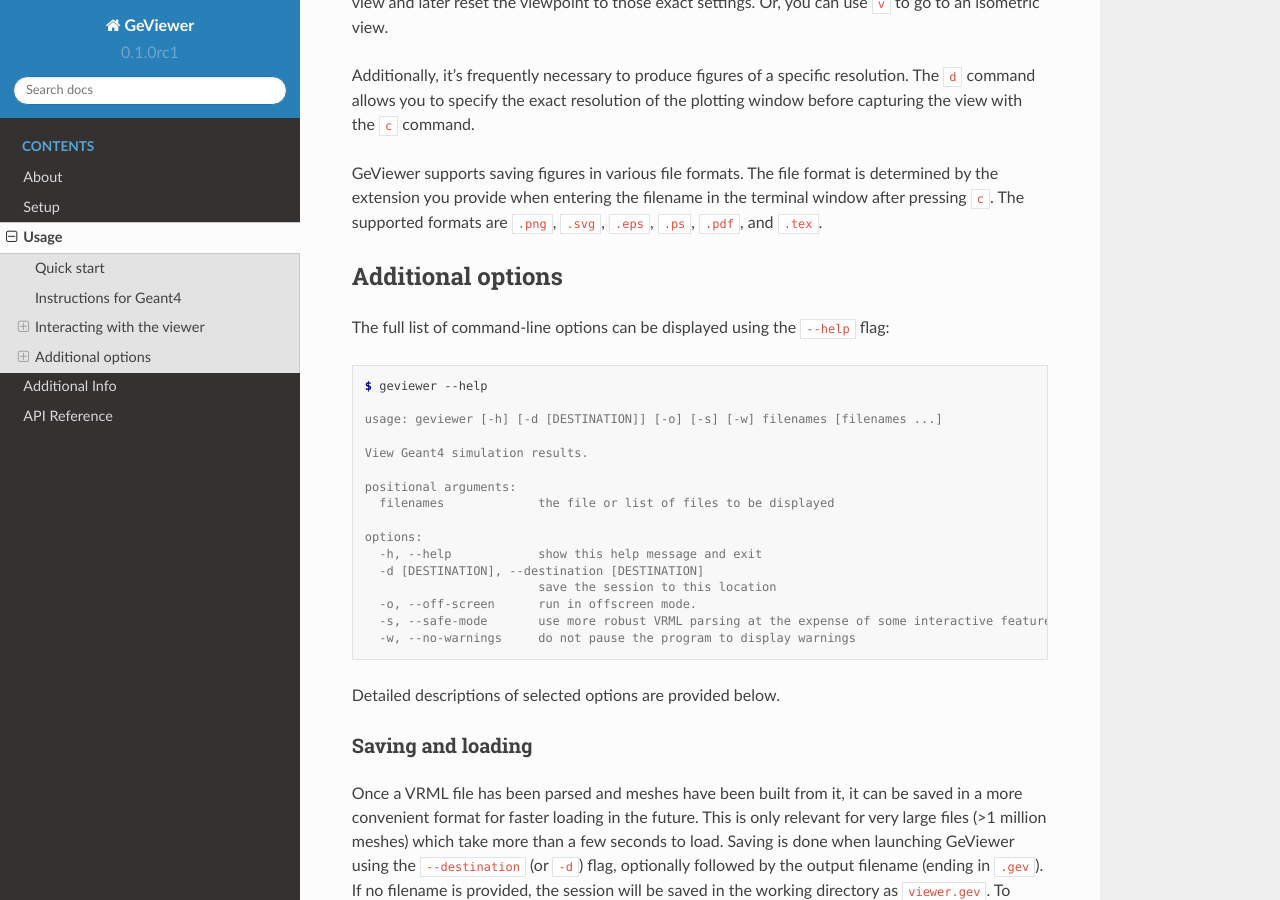
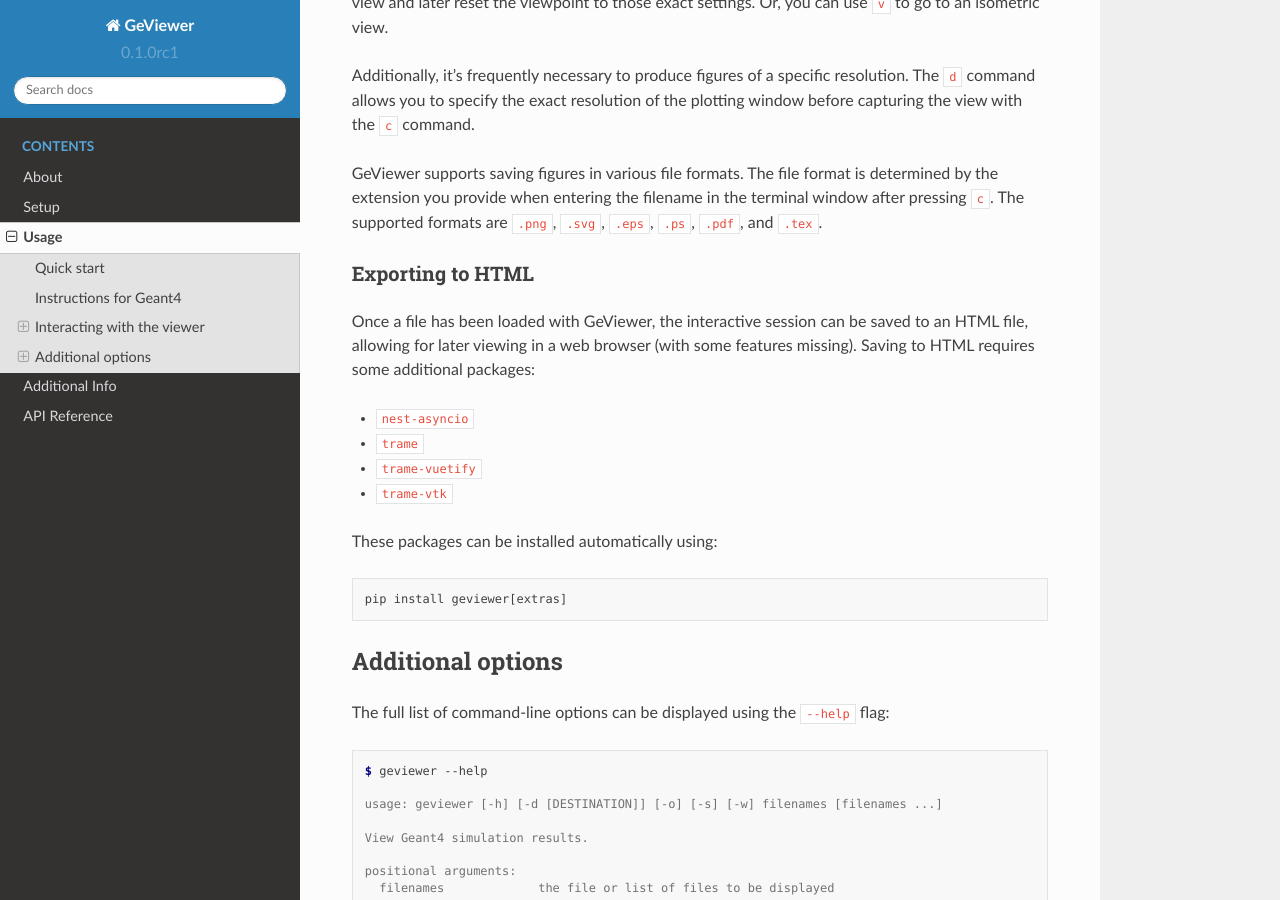
Before and after one commit to clarkehardy/geviewer, a Sphinx documentation site: the page built from docs/source/usage.rst, in a window 1280 px wide and 900 px high, scrolled down 2531 px. Built offline with Sphinx 7.4.7 and the Read the Docs theme 2.0.0, drawn with Linux system fonts in a browser that asks for light colours.

```diff
--- a/docs/source/usage.rst
+++ b/docs/source/usage.rst
@@ -151,6 +151,28 @@ filename in the terminal window after pressing ``c``. The supported
 formats are ``.png``, ``.svg``, ``.eps``, ``.ps``, ``.pdf``, and
 ``.tex``.
 
+Exporting to HTML
+^^^^^^^^^^^^^^^^^
+
+Once a file has been loaded with GeViewer, the interactive session can
+be saved to an HTML file, allowing for later viewing in a web browser
+(with some features missing). Saving to HTML requires some additional
+packages:
+
+-  ``nest-asyncio``
+
+-  ``trame``
+
+-  ``trame-vuetify``
+
+-  ``trame-vtk``
+
+These packages can be installed automatically using:
+
+::
+
+   pip install geviewer[extras]
+
 Additional options
 ~~~~~~~~~~~~~~~~~~
 
--- a/requirements.txt
+++ b/requirements.txt
@@ -1,3 +1,7 @@
 numpy
 pyvista
 tqdm
+nest_asyncio[extras]
+trame[extras]
+trame_vuetify[extras]
+trame_vtk[extras]
```
Also changed, not shown: README.md (+16 -8 lines), docs/source/setup.rst (+0 -8 lines).
